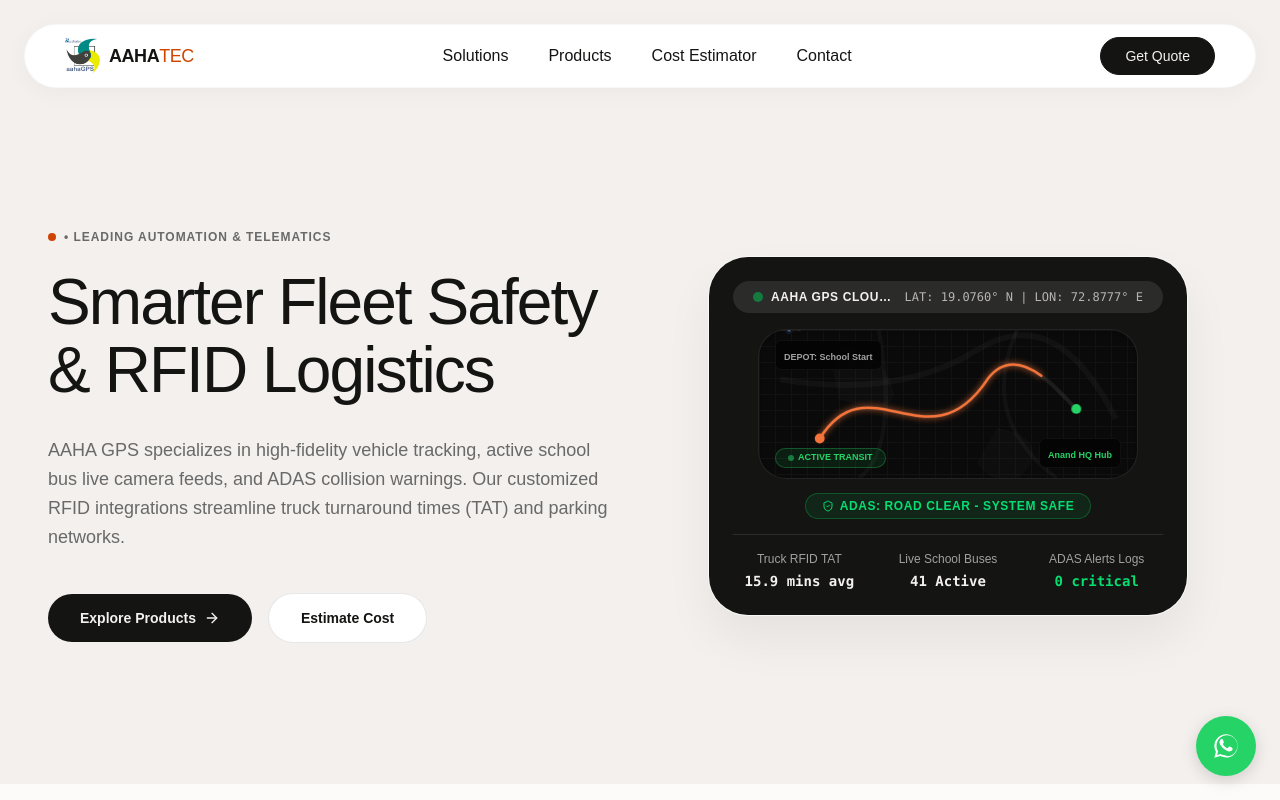
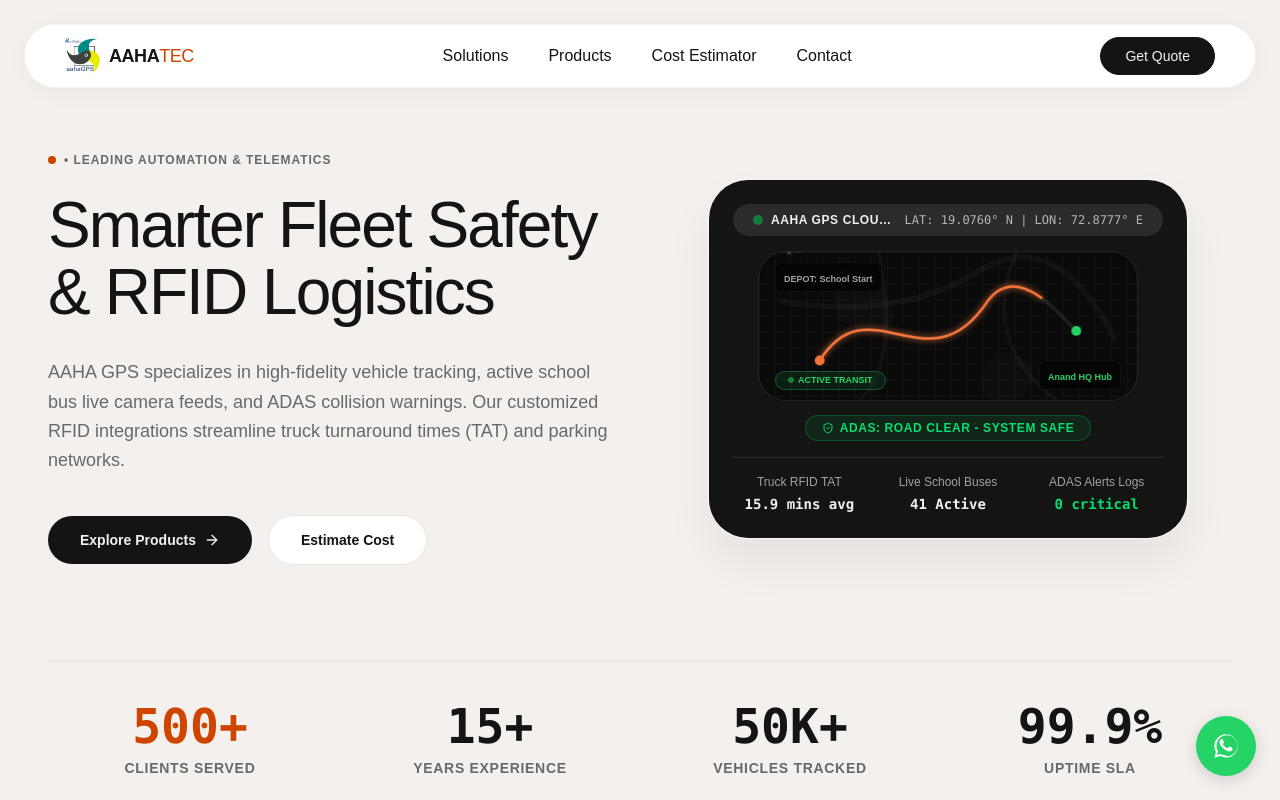
Before and after one commit to aahatec/aahatec, a React (Vite) app: page / in a window 1280 px wide. Shown: the top 800 px of the page. Built offline with nearby package versions, Linux system fonts and the light colour scheme; a web font is replaced by a local one.

Commit message:
Insert 4-column statistics metric row at bottom of Hero section

```diff
--- a/src/components/Hero.tsx
+++ b/src/components/Hero.tsx
@@ -308,6 +308,26 @@
           </div>
 
         </div>
+
+        {/* Statistics Metric Row */}
+        <div className="mt-16 md:mt-24 pt-8 md:pt-10 border-t border-ink-black/[0.06] grid grid-cols-2 md:grid-cols-4 gap-8 md:gap-4 text-center">
+          <div className="flex flex-col items-center">
+            <span className="text-3xl md:text-5xl font-bold text-signal-orange font-mono">500+</span>
+            <span className="text-xs md:text-sm font-semibold uppercase tracking-wider text-slate-gray mt-2">Clients Served</span>
+          </div>
+          <div className="flex flex-col items-center">
+            <span className="text-3xl md:text-5xl font-bold text-ink-black font-mono">15+</span>
+            <span className="text-xs md:text-sm font-semibold uppercase tracking-wider text-slate-gray mt-2">Years Experience</span>
+          </div>
+          <div className="flex flex-col items-center">
+            <span className="text-3xl md:text-5xl font-bold text-ink-black font-mono">50K+</span>
+            <span className="text-xs md:text-sm font-semibold uppercase tracking-wider text-slate-gray mt-2">Vehicles Tracked</span>
+          </div>
+          <div className="flex flex-col items-center">
+            <span className="text-3xl md:text-5xl font-bold text-ink-black font-mono">99.9%</span>
+            <span className="text-xs md:text-sm font-semibold uppercase tracking-wider text-slate-gray mt-2">Uptime SLA</span>
+          </div>
+        </div>
       </div>
     </section>
   );
```
